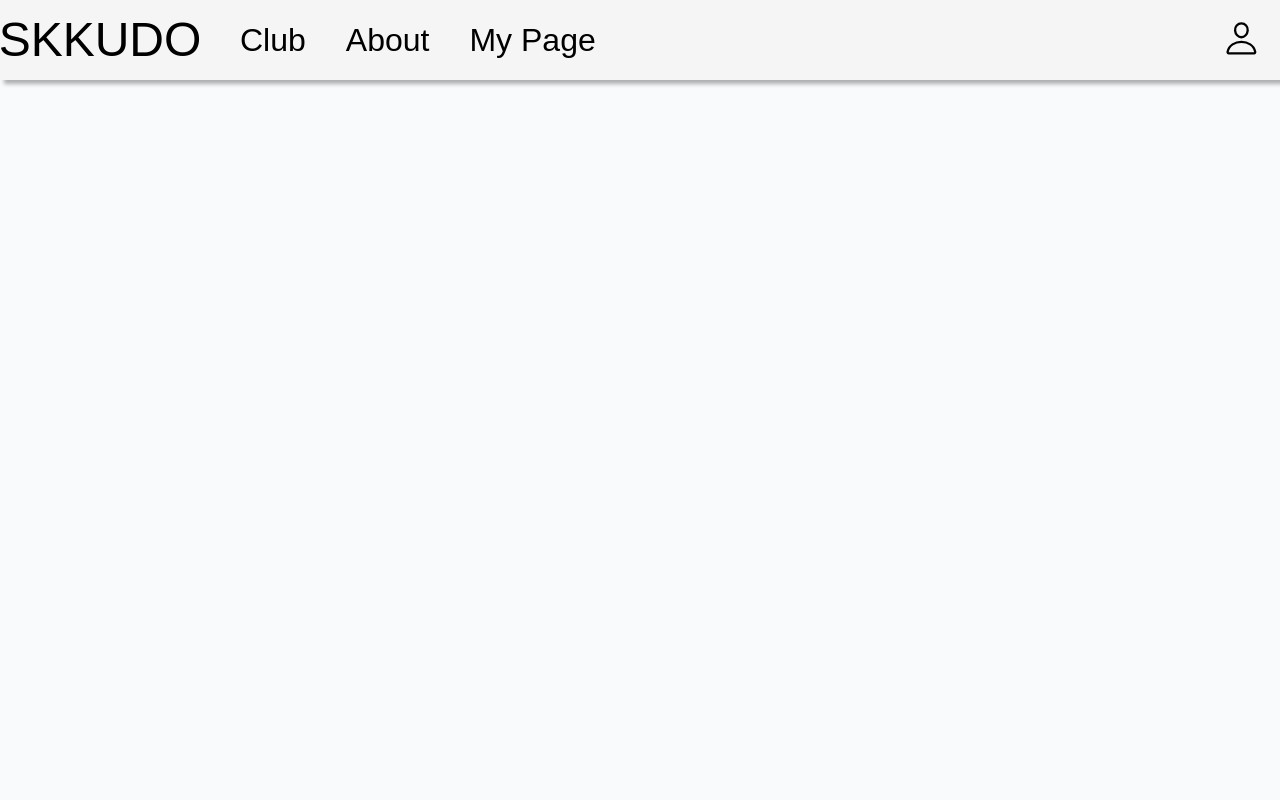
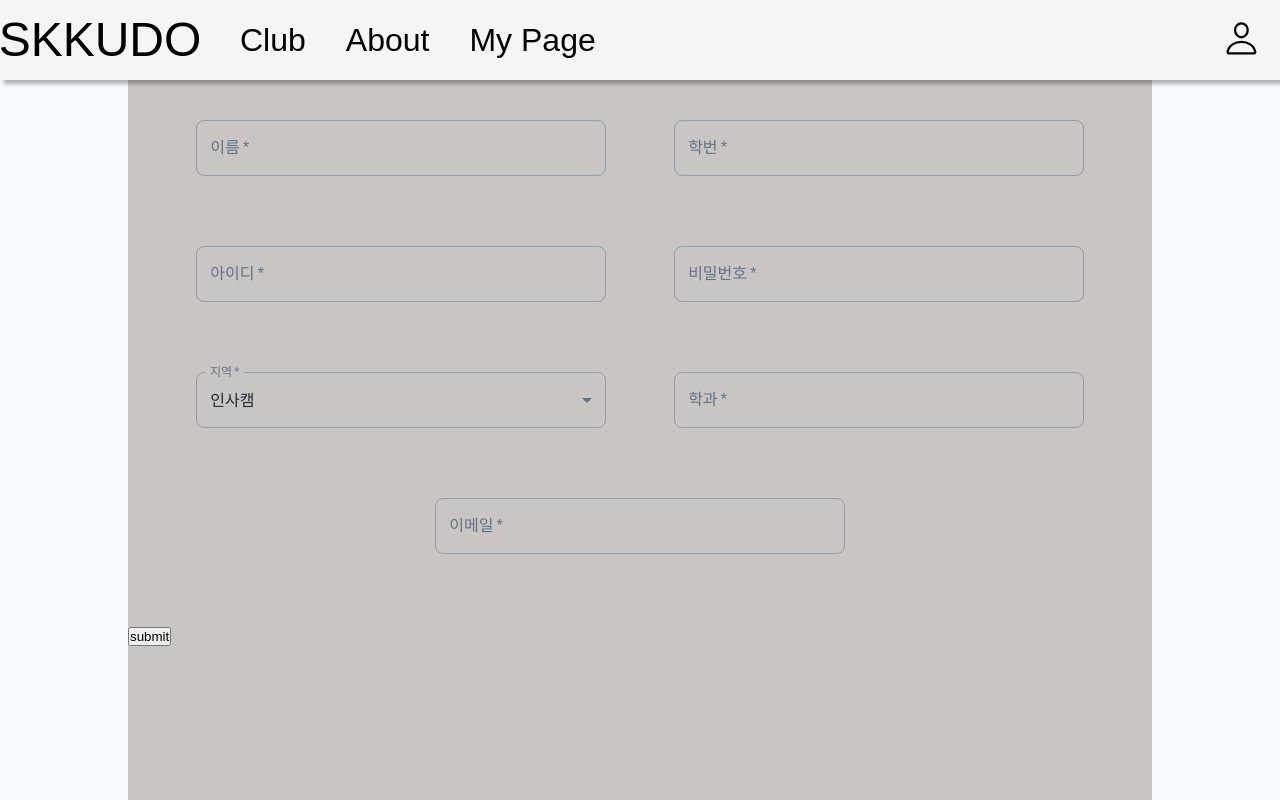
Before and after one commit to taeju-moon/SKKUDO_frontend_self, a React (Create React App) app: page /signup in a window 1280 px wide. Built offline with nearby package versions, Linux system fonts and the light colour scheme.

Commit message:
make signup page

```diff
--- a/src/pages/SignupPage.tsx
+++ b/src/pages/SignupPage.tsx
@@ -1,5 +1,131 @@
+import { MenuItem, SelectChangeEvent, TextField } from "@mui/material";
+import React, { useState } from "react";
+import { Loadable } from "recoil";
+import styled from "styled-components";
+import { LocationType } from "../types/common";
+
+const SignupPageContainer = styled.form`
+  padding-top: 120px;
+  max-width: 1024px;
+  width: 100%;
+  background-color: #c9c5c5;
+  height: 100%;
+  margin: 0 auto;
+`;
+
+const SignupInputContainer = styled.div`
+  display: flex;
+  width: 100%;
+  justify-content: space-evenly;
+  margin-bottom: 70px;
+`;
+const SignupInput = styled.input`
+  width: 40%;
+  background-color: whitesmoke;
+  height: 50px;
+`;
+
 function SignupPage() {
-  return <div>Sign up</div>;
+  const [name, setName] = useState("Name");
+  const [studentID, setStudentID] = useState("학번");
+  const [location, setLocation] = useState<LocationType>("인사캠");
+
+  const locationList = [
+    {
+      value: "인사캠",
+      label: "인사캠",
+    },
+    {
+      value: "자과캠",
+      label: "자과캠",
+    },
+  ];
+
+  const handleSignupFormSubmit = (event: React.FormEvent<HTMLFormElement>) => {
+    event.preventDefault();
+    console.log("name submitted");
+  };
+  const handleNameChange = (
+    event: React.ChangeEvent<HTMLInputElement | HTMLTextAreaElement>
+  ) => {
+    console.log(event.target.value);
+  };
+  const handleLocationChange = (
+    event: React.ChangeEvent<HTMLInputElement | HTMLTextAreaElement>
+  ) => {
+    setLocation(event.target.value as LocationType);
+  };
+  return (
+    <SignupPageContainer onSubmit={handleSignupFormSubmit}>
+      <SignupInputContainer>
+        <TextField
+          required
+          sx={{ width: "40%" }}
+          label="이름"
+          variant="outlined"
+          onChange={handleNameChange}
+        />
+        <TextField
+          sx={{ width: "40%" }}
+          label="학번"
+          variant="outlined"
+          required
+        />
+      </SignupInputContainer>
+      <SignupInputContainer>
+        <TextField
+          required
+          sx={{ width: "40%" }}
+          label="아이디"
+          variant="outlined"
+        />
+        <TextField
+          sx={{ width: "40%" }}
+          label="비밀번호"
+          variant="outlined"
+          required
+        />
+      </SignupInputContainer>
+      <SignupInputContainer>
+        <TextField
+          select
+          required
+          sx={{ width: "40%" }}
+          label="지역"
+          variant="outlined"
+          value={location}
+          onChange={handleLocationChange}
+        >
+          {locationList.map((option) => (
+            <MenuItem key={option.value} value={option.value}>
+              {option.value}
+            </MenuItem>
+          ))}
+        </TextField>
+        <TextField
+          sx={{ width: "40%" }}
+          label="학과"
+          variant="outlined"
+          required
+        />
+      </SignupInputContainer>
+      <SignupInputContainer>
+        <TextField
+          required
+          sx={{ width: "40%" }}
+          label="이메일"
+          variant="outlined"
+        />
+        {/* <TextField
+          sx={{ width: "40%" }}
+          label="학과"
+          variant="outlined"
+          required
+        /> */}
+      </SignupInputContainer>
+      <button type="submit">submit</button>
+    </SignupPageContainer>
+  );
 }
 
 export default SignupPage;
```
